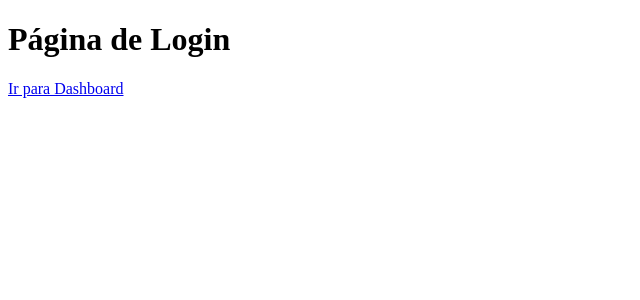
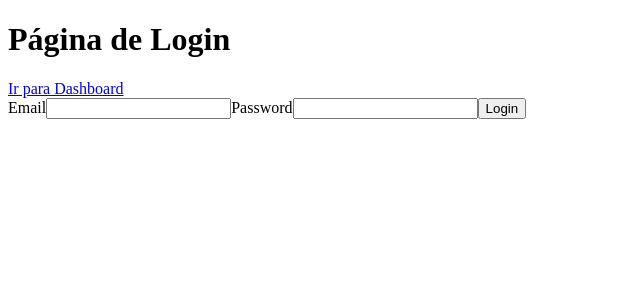
Before and after one commit to Rafiere/project_projeto-base-react, a React (Create React App) app: page /login in a window 1280 px wide. Shown: the top 300 px of the page, without its empty margins (0-640 px from the left). Built offline with nearby package versions, Linux system fonts and the light colour scheme.

Commit message:
feat: adding login page

```diff
--- a/src/app/pages/login/Login.tsx
+++ b/src/app/pages/login/Login.tsx
@@ -1,11 +1,37 @@
-import React from "react";
+import React, { useState } from "react";
 import { Link } from "react-router-dom";
 
 export const Login = () => {
+  const [email, setEmail] = useState("");
+  const [password, setPassword] = useState("");
+
+  const handleLogin = () => {
+    console.log(email);
+    console.log(password);
+  };
+
   return (
     <div>
       <h1>Página de Login</h1>
       <Link to={"/dashboard"}>Ir para Dashboard</Link>
+
+      <form>
+        <label>
+          <span>Email</span>
+          <input value={email} onChange={(e) => setEmail(e.target.value)} />
+        </label>
+        <label>
+          <span>Password</span>
+          <input
+            type="password"
+            value={password}
+            onChange={(e) => setPassword(e.target.value)}
+          />
+        </label>
+        <button type="button" onClick={handleLogin}>
+          Login
+        </button>
+      </form>
     </div>
   );
 };
```
